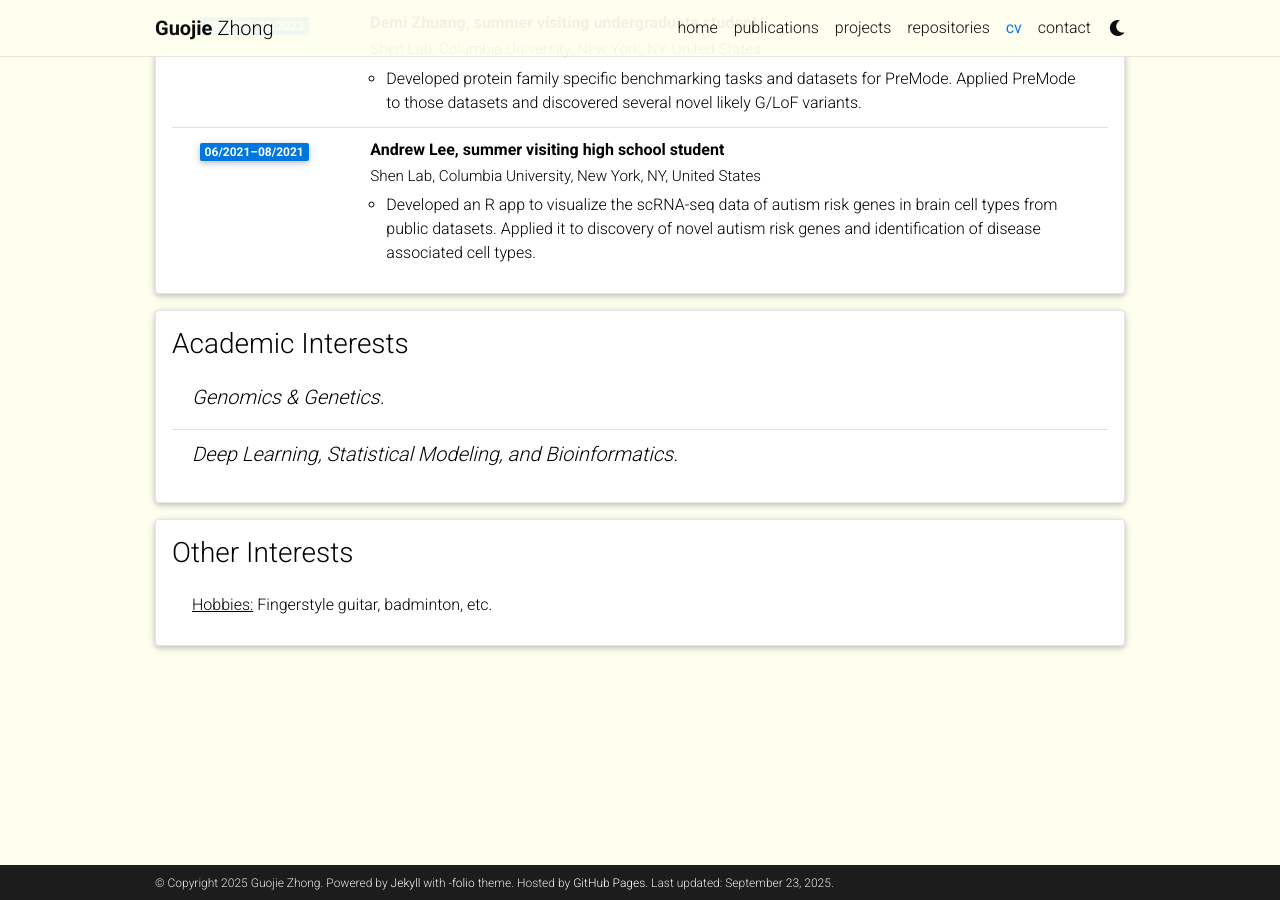
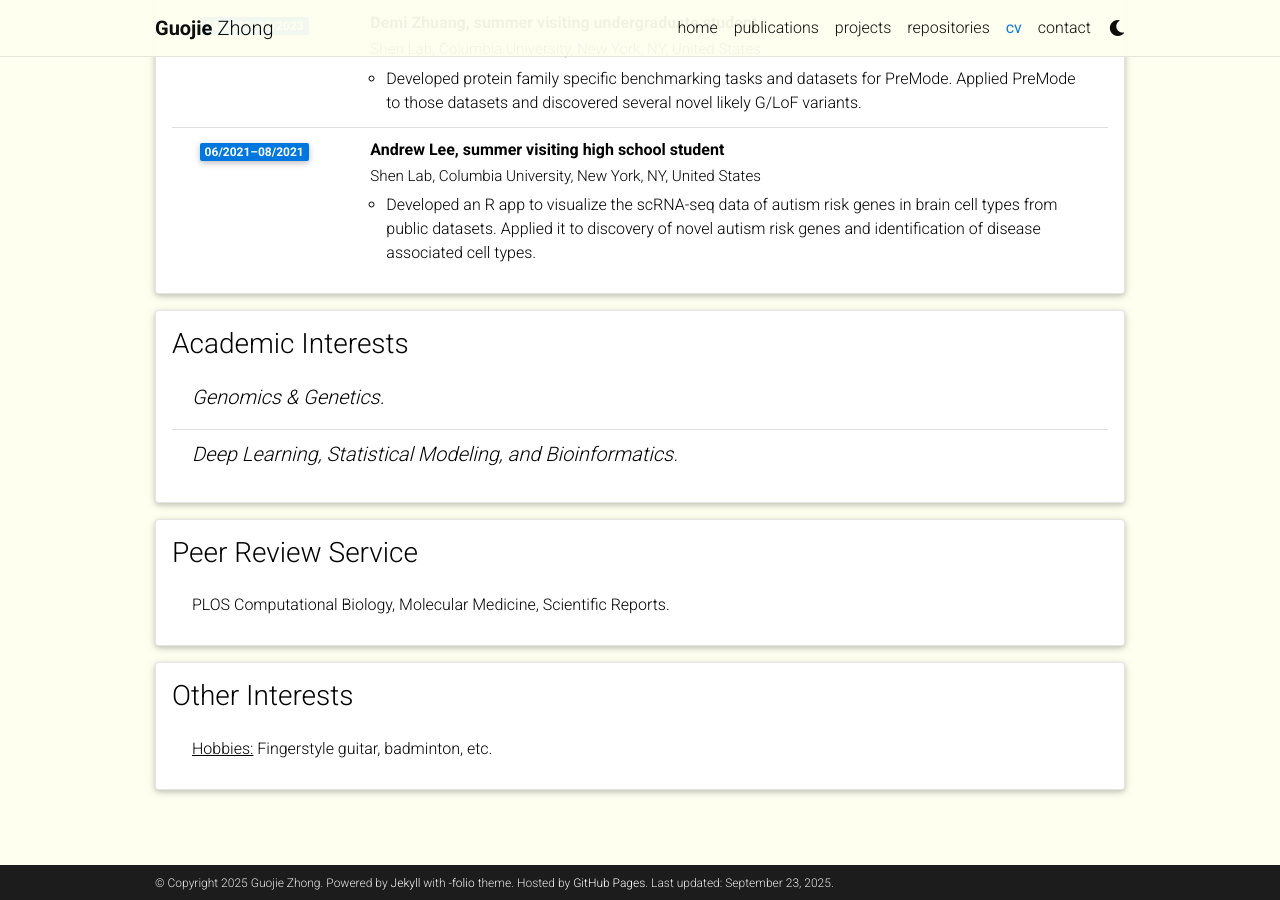
Before and after one commit to zhongguojie1998/GuojieZhong, a Jekyll site: the page built from _pages/cv.md, in a window 1280 px wide and 900 px high, scrolled down 2289 px. Built offline with Jekyll 4.4.1, drawn with Linux system fonts in a browser that asks for light colours; comment, search, counter and statistics services are not loaded; a style sheet for code colours, icons or effects is not loaded.

Commit message:
Update cv

```diff
--- a/_data/cv.yml
+++ b/_data/cv.yml
@@ -107,6 +107,11 @@
     - title: Genomics & Genetics.
     - title: Deep Learning, Statistical Modeling, and Bioinformatics.
 
+- title: Peer Review Service
+  type: list
+  contents:
+    - PLOS Computational Biology, Molecular Medicine, Scientific Reports.
+
 - title: Other Interests
   type: list
   contents:
```
